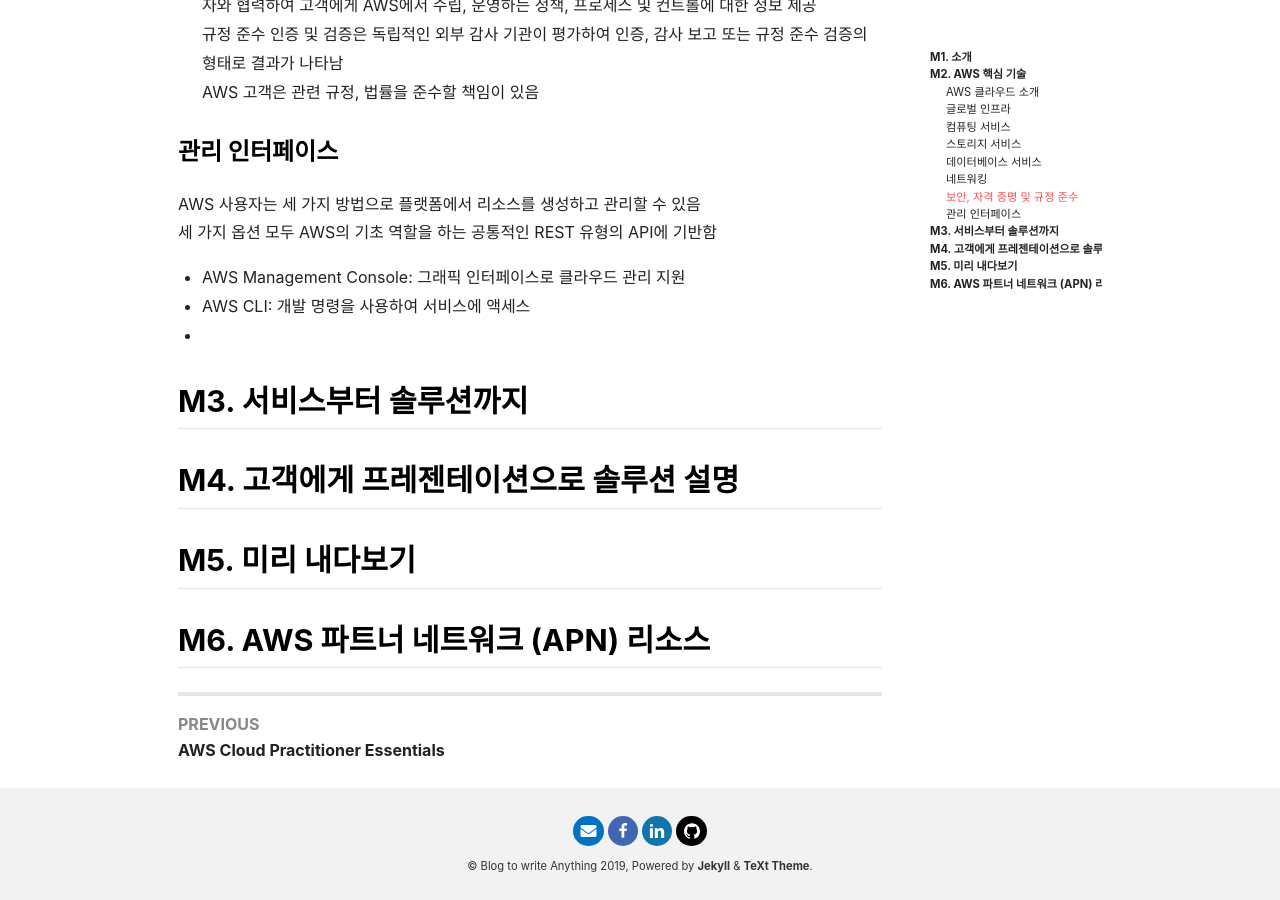
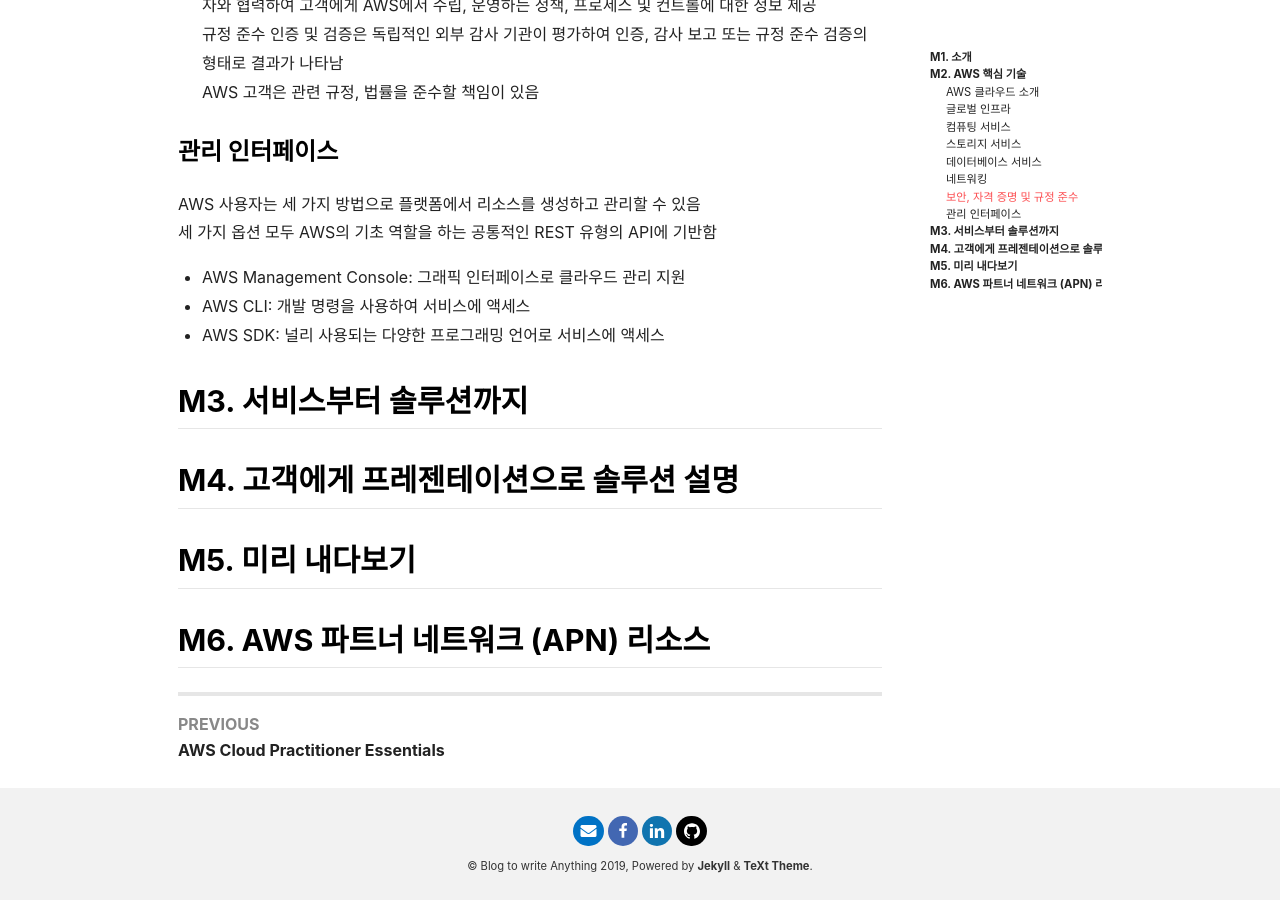
Before and after one commit to junyoung1992/junyoung1992.github.io, a Jekyll site: the page built from _posts/Cloud/2021-02-05-aws-technical-professional.md, in a window 1280 px wide and 900 px high, scrolled down 9740 px. Built offline with Jekyll 4.4.1, drawn with Linux system fonts in a browser that asks for light colours; nearby versions of some CDN libraries.

Commit message:
Study AWS

```diff
--- a/_posts/Cloud/2021-02-05-aws-technical-professional.md
+++ b/_posts/Cloud/2021-02-05-aws-technical-professional.md
@@ -293,7 +293,7 @@
 세 가지 옵션 모두 AWS의 기초 역할을 하는 공통적인 REST 유형의 API에 기반함
 - AWS Management Console: 그래픽 인터페이스로 클라우드 관리 지원
 - AWS CLI: 개발 명령을 사용하여 서비스에 액세스
--
+- AWS SDK: 널리 사용되는 다양한 프로그래밍 언어로 서비스에 액세스
 
 ## M3. 서비스부터 솔루션까지
 
```
